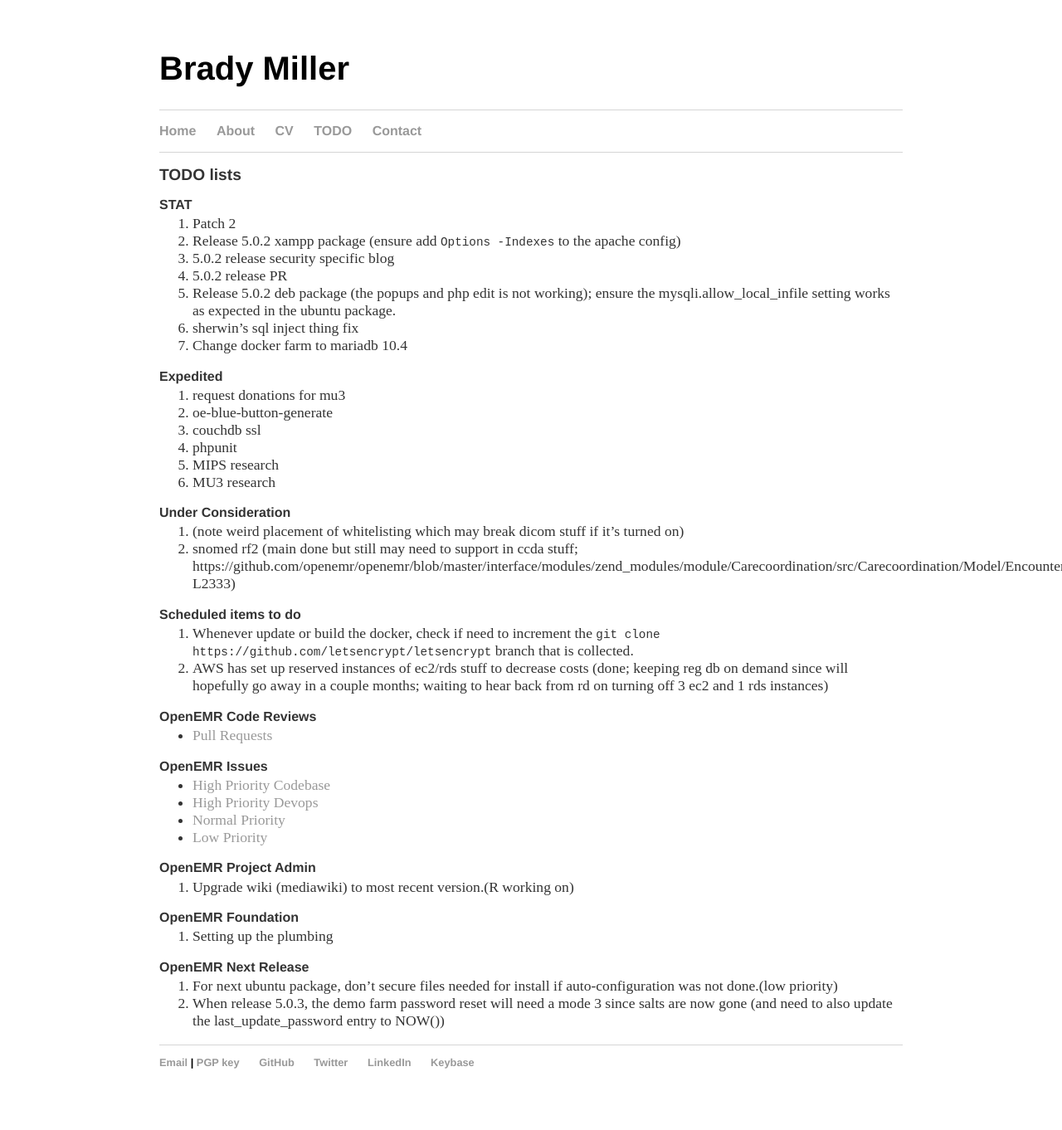
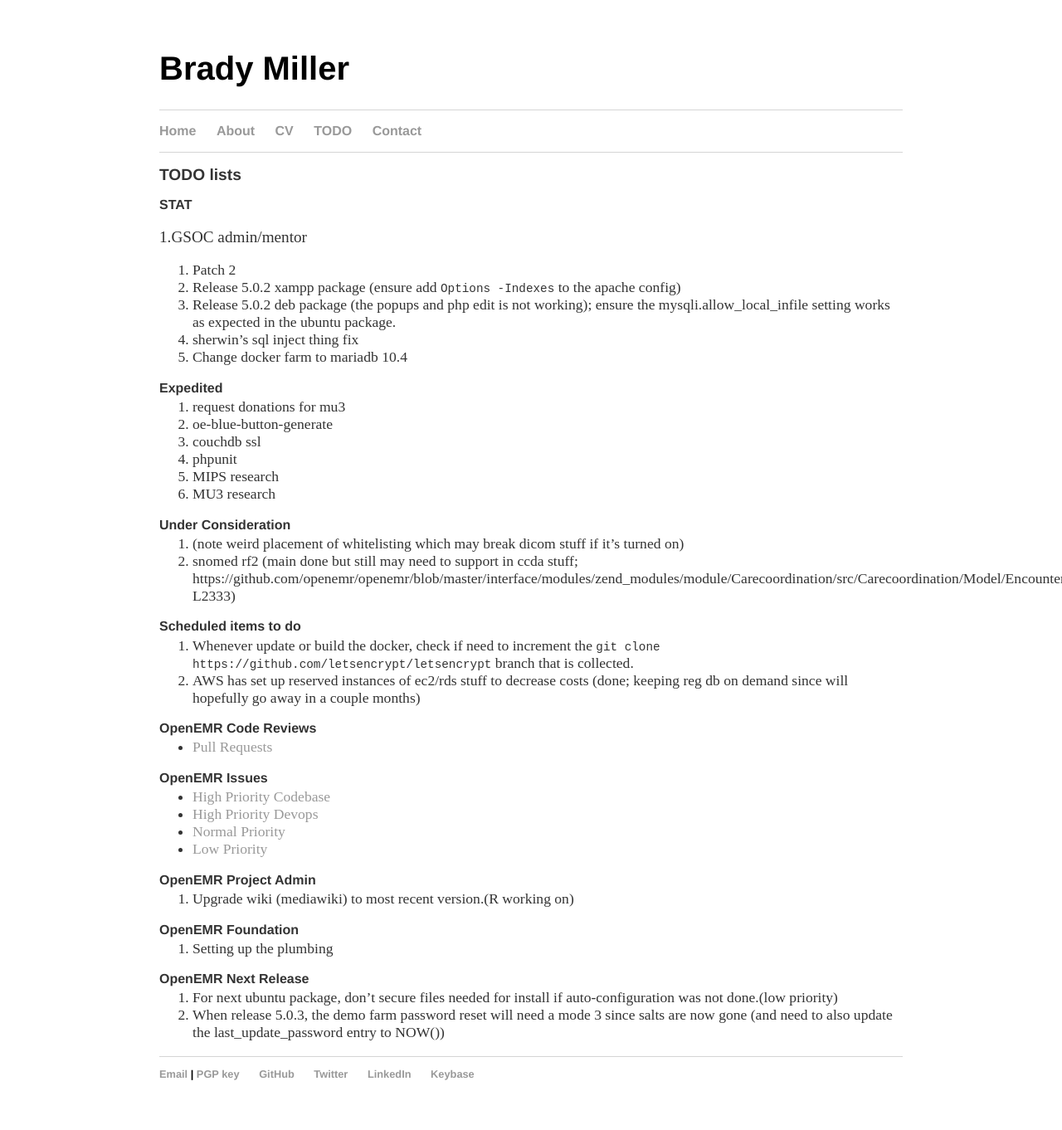
Before and after one commit to bradymiller/bradymiller.github.io, a Jekyll site: the page built from todo/index.md, in a window 1280 px wide. Shown: the whole page at 83% size. Built offline with Jekyll 4.4.1, drawn with Linux system fonts in a browser that asks for light colours; our own code applies the rules of GitHub Pages for plain Markdown files.

Commit message:
Update index.md

```diff
--- a/todo/index.md
+++ b/todo/index.md
@@ -4,10 +4,9 @@
 ## TODO lists
 
 ### STAT
+1.GSOC admin/mentor
 1. Patch 2
 1. Release 5.0.2 xampp package (ensure add `Options -Indexes` to the apache config)
-1. 5.0.2 release security specific blog
-1. 5.0.2 release PR
 1. Release 5.0.2 deb package (the popups and php edit is not working); ensure the mysqli.allow_local_infile setting works as expected in the ubuntu package.
 1. sherwin's sql inject thing fix
 1. Change docker farm to mariadb 10.4
@@ -26,7 +25,7 @@
 
 ### Scheduled items to do
 1. Whenever update or build the docker, check if need to increment the `git clone https://github.com/letsencrypt/letsencrypt` branch that is collected.
-1. AWS has set up reserved instances of ec2/rds stuff to decrease costs (done; keeping reg db on demand since will hopefully go away in a couple months; waiting to hear back from rd on turning off 3 ec2 and 1 rds instances)
+1. AWS has set up reserved instances of ec2/rds stuff to decrease costs (done; keeping reg db on demand since will hopefully go away in a couple months)
 
 ### OpenEMR Code Reviews
 * [Pull Requests](https://github.com/openemr/openemr/pulls)
```
